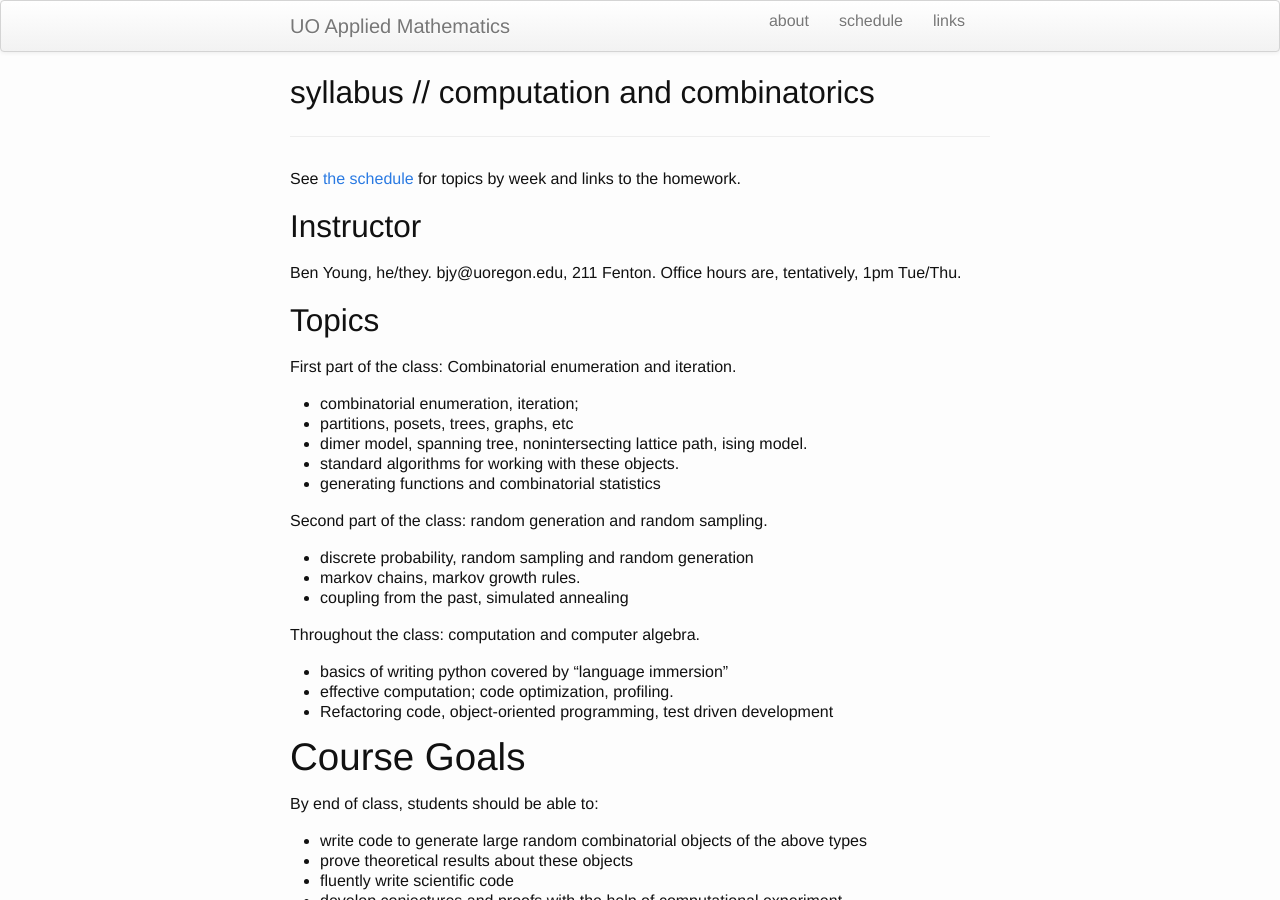
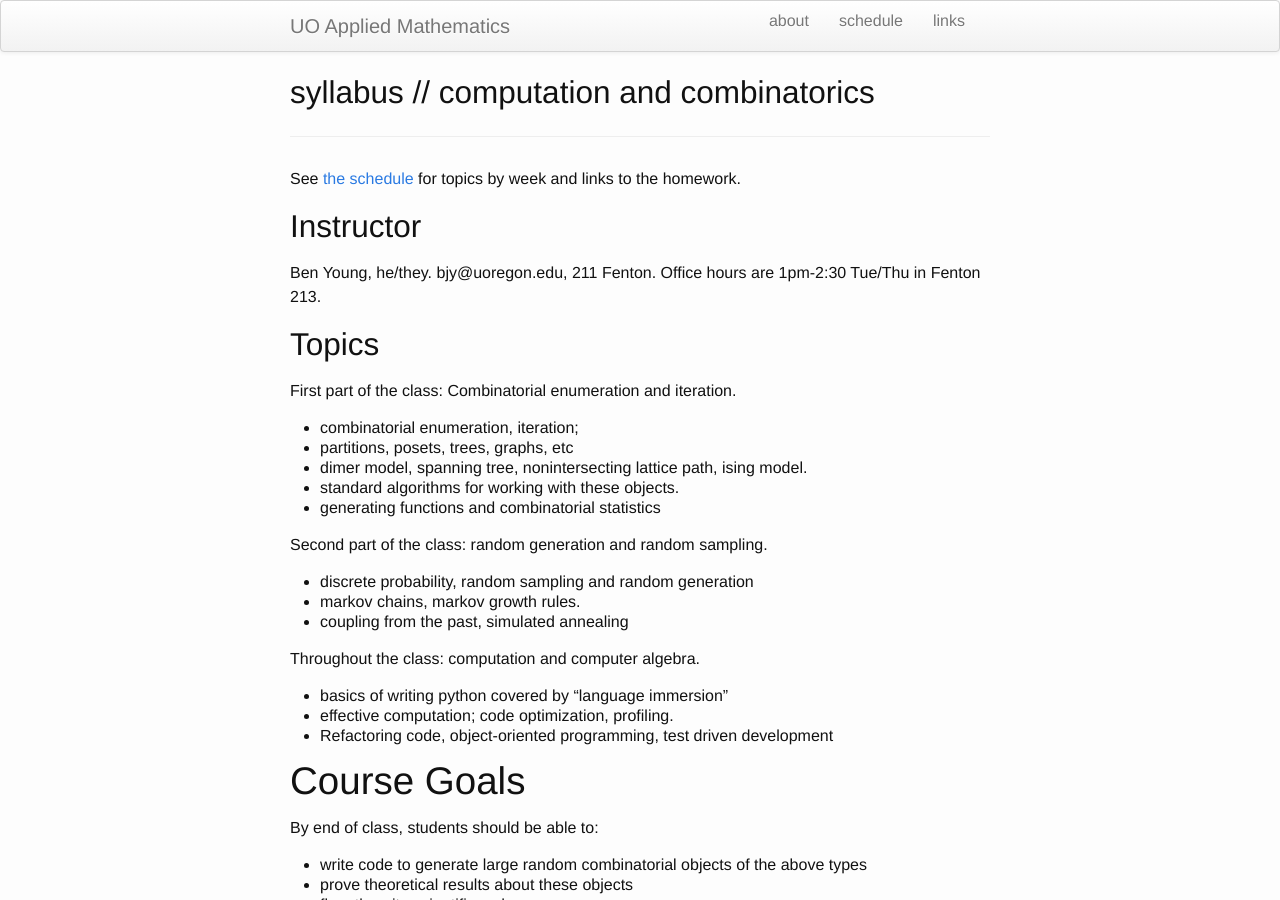
Before and after one commit to uo-applied-math/applied_math, a Jekyll site: the page built from pages/fall.md, in a window 1280 px wide and 900 px high. Built offline with Jekyll 4.4.1, drawn with Linux system fonts in a browser that asks for light colours.

Commit message:
office hours update

```diff
--- a/pages/fall.md
+++ b/pages/fall.md
@@ -9,7 +9,7 @@ and links to the homework.
 
 ## Instructor
 
-Ben Young, he/they.  bjy@uoregon.edu, 211 Fenton.  Office hours are, tentatively, 1pm Tue/Thu.
+Ben Young, he/they.  bjy@uoregon.edu, 211 Fenton.  Office hours are 1pm-2:30 Tue/Thu in Fenton 213.
 
 ## Topics
 
```
